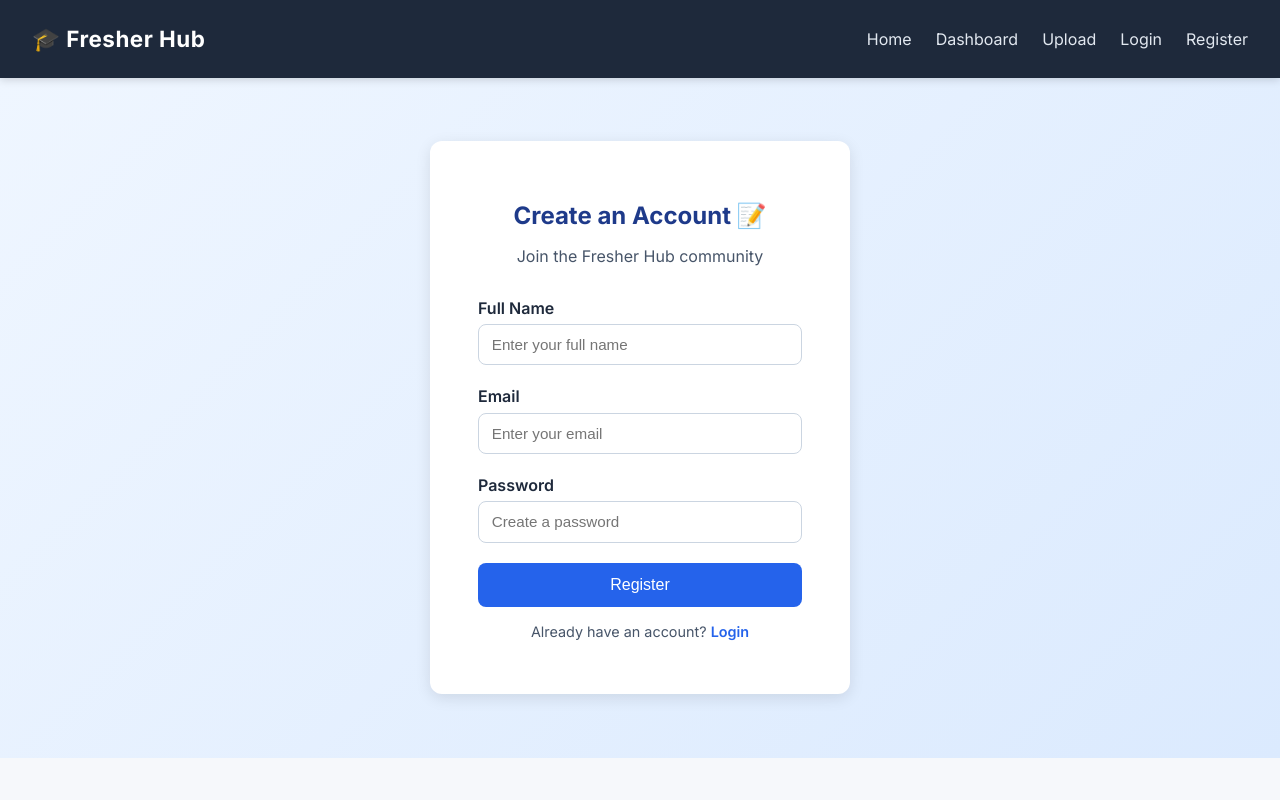
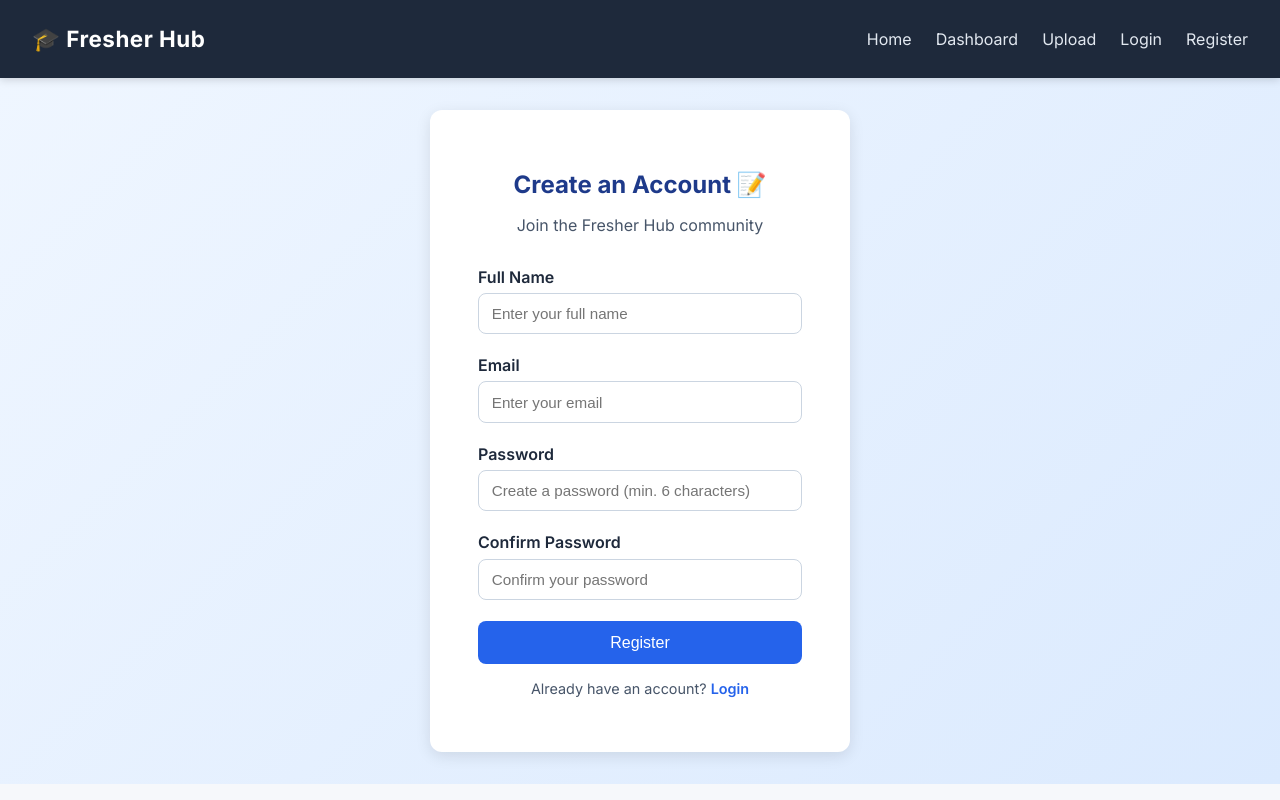
Before and after one commit to kehindeoloruntayo/Fresher-resource-Hub, a React (Vite) app: page /register in a window 1280 px wide. Shown: the top 800 px of the page. Built offline with nearby package versions, Linux system fonts and the light colour scheme.

Commit message:
reg&login

```diff
--- a/package.json
+++ b/package.json
@@ -10,6 +10,7 @@
     "preview": "vite preview"
   },
   "dependencies": {
+    "bcryptjs": "^3.0.3",
     "react": "^19.2.0",
     "react-dom": "^19.2.0",
     "react-router-dom": "^7.9.5"
--- /dev/null
+++ b/src/lib/supabase.js
@@ -0,0 +1,9 @@
+// lib/supabase.js
+import { createClient } from '@supabase/supabase-js'
+
+const supabaseUrl = 'https://ehqowxfzheunjjzhapaw.supabase.co'
+const supabaseAnonKey = 'eyJhbGciOiJIUzI1NiIsInR5cCI6IkpXVCJ9.eyJpc3MiOiJzdXBhYmFzZSIsInJlZiI6ImVocW93eGZ6aGV1bmpqemhhcGF3Iiwicm9sZSI6ImFub24iLCJpYXQiOjE3NjMwMzA2ODIsImV4cCI6MjA3ODYwNjY4Mn0.wbundeo5tpqAucwzjawKU6lMaMYuU7pemAOar4HnmGw'
+
+
+
+export const supabase = createClient(supabaseUrl, supabaseAnonKey)
--- a/src/pages/Login.jsx
+++ b/src/pages/Login.jsx
@@ -1,29 +1,112 @@
 import "./Login.css";
-import { Link } from "react-router-dom";
+import { Link, useNavigate } from "react-router-dom";
+import { useState } from "react";
+import { supabase } from "../lib/supabase";
+import bcrypt from 'bcryptjs';
 
 function Login() {
+  const [formData, setFormData] = useState({
+    email: "",
+    password: ""
+  });
+  const [loading, setLoading] = useState(false);
+  const [error, setError] = useState("");
+  const navigate = useNavigate();
+
+  const handleChange = (e) => {
+    setFormData({
+      ...formData,
+      [e.target.name]: e.target.value
+    });
+  };
+
+  const handleLogin = async (e) => {
+    e.preventDefault();
+    setLoading(true);
+    setError("");
+
+    try {
+      // Find user in Registered table by email
+      const { data: userData, error: userError } = await supabase
+        .from('Registered')
+        .select('*')
+        .eq('Email', formData.email)
+        .single();
+
+      if (userError || !userData) {
+        throw new Error("Invalid email or password");
+      }
+
+      // Verify the password against the hashed password
+      const isPasswordValid = await bcrypt.compare(formData.password, userData.Password);
+
+      if (!isPasswordValid) {
+        throw new Error("Invalid email or password");
+      }
+
+      // Login successful - set user session
+      localStorage.setItem("user", JSON.stringify(userData));
+
+      // Redirect based on role
+      if (userData.role === 'admin') {
+        localStorage.setItem("admin", "true");
+        navigate("/admin");
+      } else {
+        navigate("/dashboard");
+      }
+
+    } catch (error) {
+      console.error("Login error:", error);
+      setError(error.message);
+    } finally {
+      setLoading(false);
+    }
+  };
+
   return (
     <div className="auth-container">
       <div className="auth-box">
         <h2>Welcome Back 👋</h2>
         <p className="auth-subtext">Login to your Fresher Hub account</p>
 
-        <form className="auth-form">
+        {error && <div className="error-message">{error}</div>}
+
+        <form className="auth-form" onSubmit={handleLogin}>
           <div className="form-group">
             <label>Email</label>
-            <input type="email" placeholder="Enter your email" required />
+            <input
+              type="email"
+              name="email"
+              value={formData.email}
+              onChange={handleChange}
+              placeholder="Enter your email"
+              required
+            />
           </div>
 
           <div className="form-group">
             <label>Password</label>
-            <input type="password" placeholder="Enter your password" required />
+            <input
+              type="password"
+              name="password"
+              value={formData.password}
+              onChange={handleChange}
+              placeholder="Enter your password"
+              required
+            />
           </div>
 
-          <button type="submit" className="auth-btn">Login</button>
+          <button
+            type="submit"
+            className="auth-btn"
+            disabled={loading}
+          >
+            {loading ? "Logging in..." : "Login"}
+          </button>
         </form>
 
         <p className="auth-footer">
-          Don’t have an account?{" "}
+          Don't have an account?{" "}
           <Link to="/register">Register</Link>
         </p>
       </div>
--- a/src/pages/Register.jsx
+++ b/src/pages/Register.jsx
@@ -1,30 +1,141 @@
 import "./Register.css";
-import { Link } from "react-router-dom";
+import { Link, useNavigate } from "react-router-dom";
+import { useState } from "react";
+import { supabase } from "../lib/supabase";
+import bcrypt from 'bcryptjs';
 
 function Register() {
+  const [formData, setFormData] = useState({
+    fullName: "",
+    email: "",
+    password: "",
+    confirmPassword: ""
+  });
+  const [loading, setLoading] = useState(false);
+  const [error, setError] = useState("");
+  const navigate = useNavigate();
+
+  const handleChange = (e) => {
+    setFormData({
+      ...formData,
+      [e.target.name]: e.target.value
+    });
+  };
+
+  const handleRegister = async (e) => {
+    e.preventDefault();
+    setLoading(true);
+    setError("");
+
+    // Validation
+    if (formData.password !== formData.confirmPassword) {
+      setError("Passwords don't match");
+      setLoading(false);
+      return;
+    }
+
+    if (formData.password.length < 6) {
+      setError("Password must be at least 6 characters");
+      setLoading(false);
+      return;
+    }
+
+    try {
+      // Hash the password
+      const saltRounds = 12;
+      const hashedPassword = await bcrypt.hash(formData.password, saltRounds);
+
+      // Insert into Registered table with hashed password
+      const { data, error } = await supabase
+        .from('Registered')
+        .insert([
+          {
+            FullName: formData.fullName,
+            Email: formData.email,
+            Password: hashedPassword, // Store the hashed password
+            role: 'user' // Default role
+          }
+        ])
+        .select();
+
+      if (error) throw error;
+
+      alert('Registration successful! You can now login.');
+      navigate('/login');
+
+    } catch (error) {
+      console.error('Registration error:', error);
+      setError(error.message || 'Registration failed. Please try again.');
+    } finally {
+      setLoading(false);
+    }
+  };
+
   return (
     <div className="auth-container">
       <div className="auth-box">
         <h2>Create an Account 📝</h2>
         <p className="auth-subtext">Join the Fresher Hub community</p>
 
-        <form className="auth-form">
+        {error && <div className="error-message">{error}</div>}
+
+        <form className="auth-form" onSubmit={handleRegister}>
           <div className="form-group">
             <label>Full Name</label>
-            <input type="text" placeholder="Enter your full name" required />
+            <input
+              type="text"
+              name="fullName"
+              value={formData.fullName}
+              onChange={handleChange}
+              placeholder="Enter your full name"
+              required
+            />
           </div>
 
           <div className="form-group">
             <label>Email</label>
-            <input type="email" placeholder="Enter your email" required />
+            <input
+              type="email"
+              name="email"
+              value={formData.email}
+              onChange={handleChange}
+              placeholder="Enter your email"
+              required
+            />
           </div>
 
           <div className="form-group">
             <label>Password</label>
-            <input type="password" placeholder="Create a password" required />
+            <input
+              type="password"
+              name="password"
+              value={formData.password}
+              onChange={handleChange}
+              placeholder="Create a password (min. 6 characters)"
+              required
+              minLength="6"
+            />
           </div>
 
-          <button type="submit" className="auth-btn">Register</button>
+          <div className="form-group">
+            <label>Confirm Password</label>
+            <input
+              type="password"
+              name="confirmPassword"
+              value={formData.confirmPassword}
+              onChange={handleChange}
+              placeholder="Confirm your password"
+              required
+            />
+          </div>
+
+          <button
+            type="submit"
+            className="auth-btn"
+            disabled={loading}
+          >
+            {loading ? "Creating Account..." : "Register"}
+          </button>
         </form>
 
         <p className="auth-footer">
--- a/src/pages/login.css
+++ b/src/pages/login.css
@@ -84,3 +84,25 @@
 .auth-footer a:hover {
   text-decoration: underline;
 }
+
+
+/* Add to Login.css */
+.error-message {
+  background-color: #fee;
+  border: 1px solid #fcc;
+  color: #c33;
+  padding: 12px;
+  border-radius: 8px;
+  margin-bottom: 20px;
+  text-align: center;
+}
+
+.auth-btn:disabled {
+  opacity: 0.6;
+  cursor: not-allowed;
+}
+
+.form-group input:focus {
+  border-color: #4f46e5;
+  box-shadow: 0 0 0 2px rgba(79, 70, 229, 0.1);
+}
```
Also changed, not shown: 2 other files (tests, documents, lock files or other folders).
